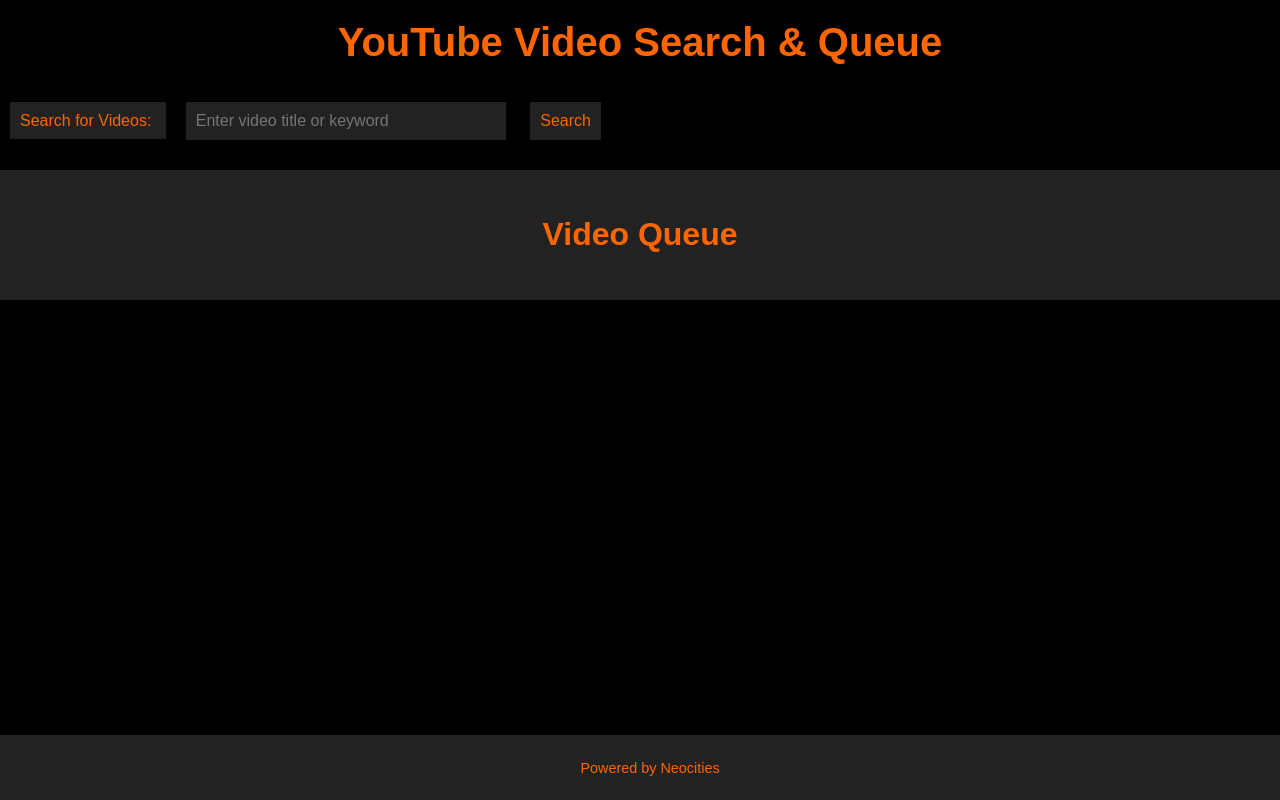
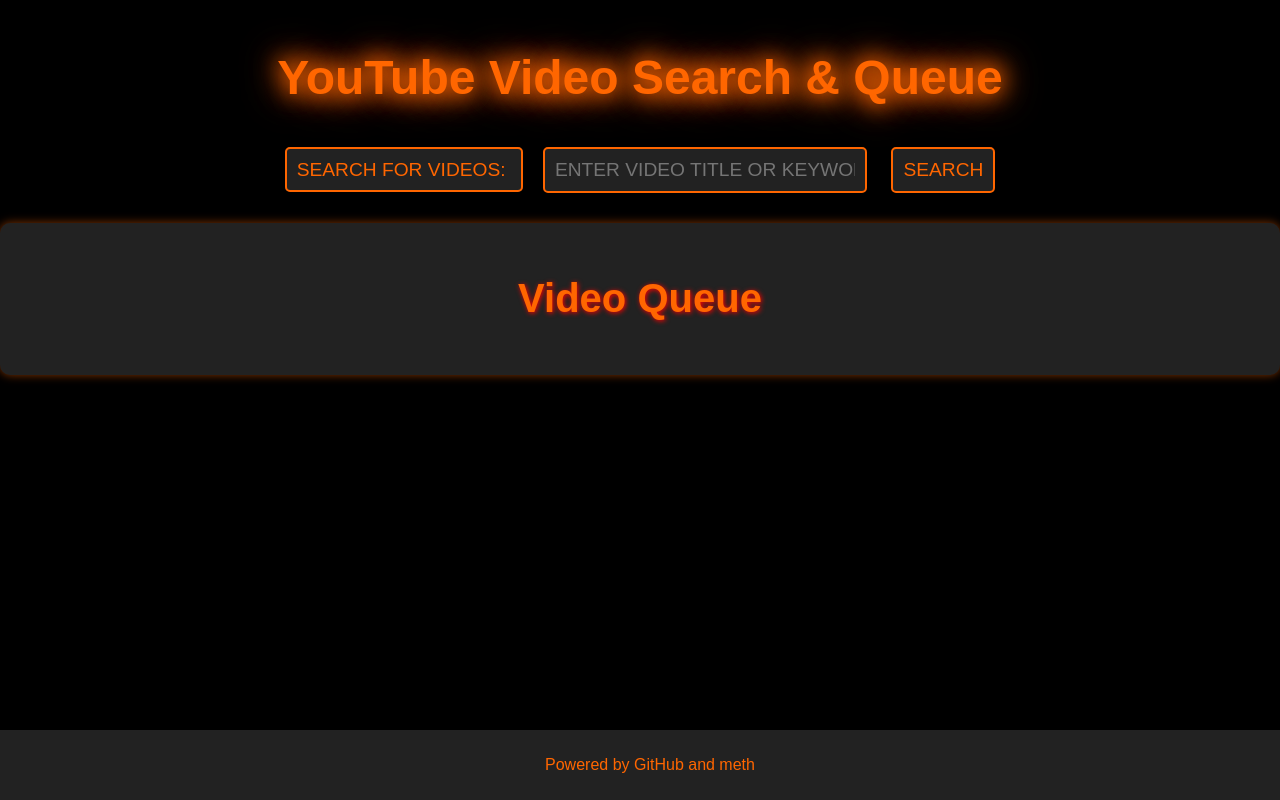
Before and after one commit to TwentySign/watch-party, a plain HTML site: page index.html in a window 1280 px wide. Drawn offline with Linux system fonts and the light colour scheme.

Commit message:
Update index.html

```diff
--- a/index.html
+++ b/index.html
@@ -5,32 +5,33 @@
     <meta name="viewport" content="width=device-width, initial-scale=1.0">
     <title>YouTube Video Search & Queue</title>
     <style>
-        /* Global Styles */
+        /* General styles */
         body {
-            font-family: Arial, sans-serif;
+            font-family: 'Arial', sans-serif;
             background-color: #000000;
             color: #FF6600;
             margin: 0;
             padding: 0;
+            text-align: center;
+            box-sizing: border-box;
         }
 
         h1 {
-            text-align: center;
-            margin-top: 20px;
-            font-size: 2.5em;
+            font-size: 3em;
+            margin-top: 50px;
+            color: #FF6600;
+            text-shadow: 0 0 20px #FF6600, 0 0 30px #FF6600, 0 0 40px #FF6600;
         }
 
         label, input, button {
-            font-size: 1em;
+            font-size: 1.2em;
             color: #FF6600;
             background-color: #222222;
-            border: none;
+            border: 2px solid #FF6600;
             padding: 10px;
             margin: 10px;
-        }
-
-        input {
-            width: 300px;
+            text-transform: uppercase;
+            border-radius: 5px;
         }
 
         button:hover, input:hover {
@@ -38,12 +39,16 @@
             cursor: pointer;
         }
 
+        input {
+            width: 300px;
+            border-radius: 5px;
+        }
+
         /* Search Results */
         #searchResults {
             margin-top: 20px;
             list-style-type: none;
             padding: 0;
-            text-align: center;
         }
 
         #searchResults li {
@@ -53,6 +58,7 @@
             cursor: pointer;
             color: #FF6600;
             transition: background-color 0.3s;
+            border-radius: 5px;
         }
 
         #searchResults li:hover {
@@ -64,11 +70,14 @@
             margin-top: 20px;
             padding: 20px;
             background-color: #222222;
+            border-radius: 10px;
+            box-shadow: 0px 0px 10px rgba(255, 102, 0, 0.5);
         }
 
         #queue h2 {
-            font-size: 2em;
-            text-align: center;
+            font-size: 2.5em;
+            color: #FF6600;
+            text-shadow: 1px 1px 5px #FF0000;
         }
 
         #queue ul {
@@ -77,11 +86,12 @@
         }
 
         #queue li {
-            padding: 5px;
+            padding: 10px;
             background-color: #333333;
             margin: 5px 0;
             color: #FF6600;
             cursor: pointer;
+            border-radius: 5px;
             transition: background-color 0.3s;
         }
 
@@ -97,6 +107,8 @@
 
         iframe {
             border: none;
+            width: 560px;
+            height: 315px;
         }
 
         footer {
@@ -106,7 +118,7 @@
             position: fixed;
             bottom: 0;
             width: 100%;
-            font-size: 0.9em;
+            font-size: 1em;
             color: #FF6600;
         }
     </style>
@@ -128,7 +140,7 @@
     </div>
 
     <footer>
-        <p>Powered by Neocities</p>
+        <p>Powered by GitHub and meth</p>
     </footer>
 
     <script>
```
